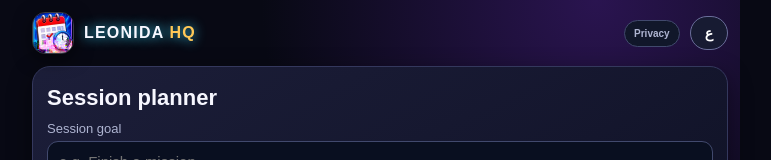
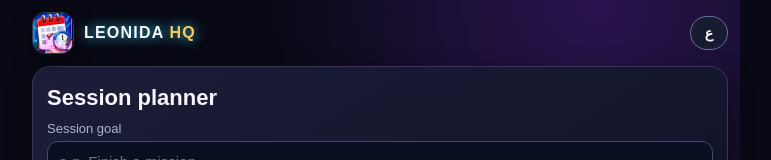
Before and after one commit to ha0580389-create/LEONIDA-HQ., a plain HTML site: page 03_Session_Planner.html in a window 1280 px wide. Shown: the top 160 px of the page, without its empty margins (260-1031 px from the left). Drawn offline with Linux system fonts and the light colour scheme.

Commit message:
Remove repeated privacy shortcut from section header

```diff
--- a/03_Session_Planner.html
+++ b/03_Session_Planner.html
@@ -42,7 +42,7 @@ input,textarea,select{width:100%;background:#090f20;color:#fff;border:1px solid
 </script>
 </head>
 <body>
-<div class="top"><img class="module-icon" src="assets/icons/03_Session_Planner.webp" alt=""><div class="brand">LEONIDA <span style="color:#ffc857">HQ</span></div><a class="privacy-shortcut" href="privacy-policy.html">Privacy</a><button id="languageToggle" class="lang" type="button">ع</button></div>
+<div class="top"><img class="module-icon" src="assets/icons/03_Session_Planner.webp" alt=""><div class="brand">LEONIDA <span style="color:#ffc857">HQ</span></div><button id="languageToggle" class="lang" type="button">ع</button></div>
 <section class="panel"><h1 data-ar="مخطط الجلسة" data-en="Session planner">Session planner</h1><label for="goalName" data-ar="هدف الجلسة" data-en="Session goal">Session goal</label><input id="goalName" maxlength="70" data-ph-ar="مثال: إنهاء مهمة" data-ph-en="e.g. Finish a mission" placeholder="e.g. Finish a mission">
 <div class="grid"><div><label for="duration" data-ar="المدة" data-en="Duration">Duration</label><input id="duration" type="number" min="1" max="600" step="1" value="30" inputmode="numeric"></div><div><label for="unit" data-ar="الوحدة" data-en="Unit">Unit</label><select id="unit"><option value="seconds" data-ar="ثوانٍ" data-en="Seconds">Seconds</option><option value="minutes" data-ar="دقائق" data-en="Minutes">Minutes</option></select></div></div>
 <label for="note" data-ar="ملاحظة (اختياري)" data-en="Note (optional)">Note (optional)</label><input id="note" maxlength="80" data-ph-ar="ملاحظة قصيرة" data-ph-en="Short note" placeholder="Short note"><div class="grid"><button id="startTimer" type="button" data-ar="ابدأ المؤقت" data-en="Start timer">Start timer</button><button id="saveSession" class="alt" type="button" data-ar="احفظ الجلسة" data-en="Save session">Save session</button></div>
```
